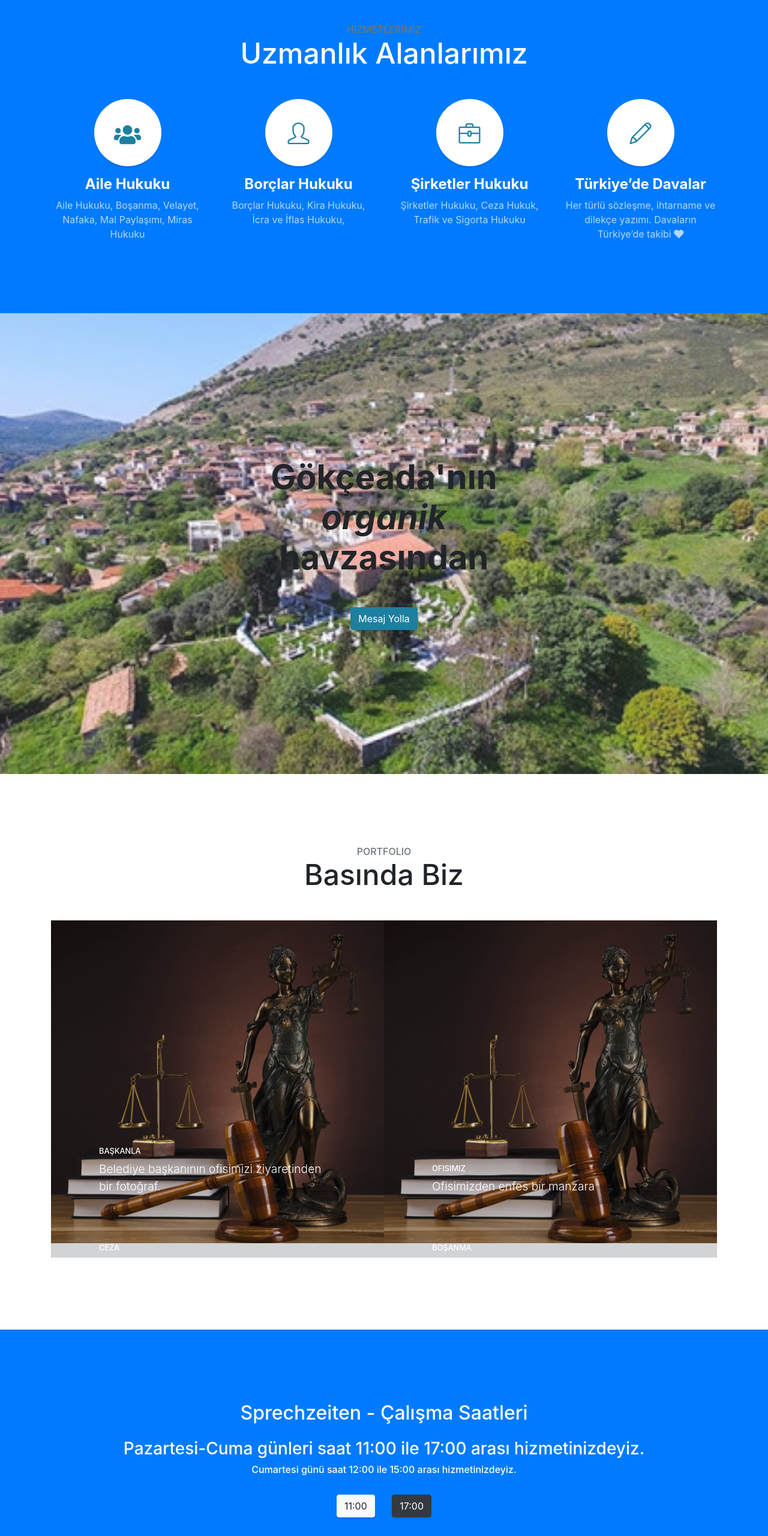
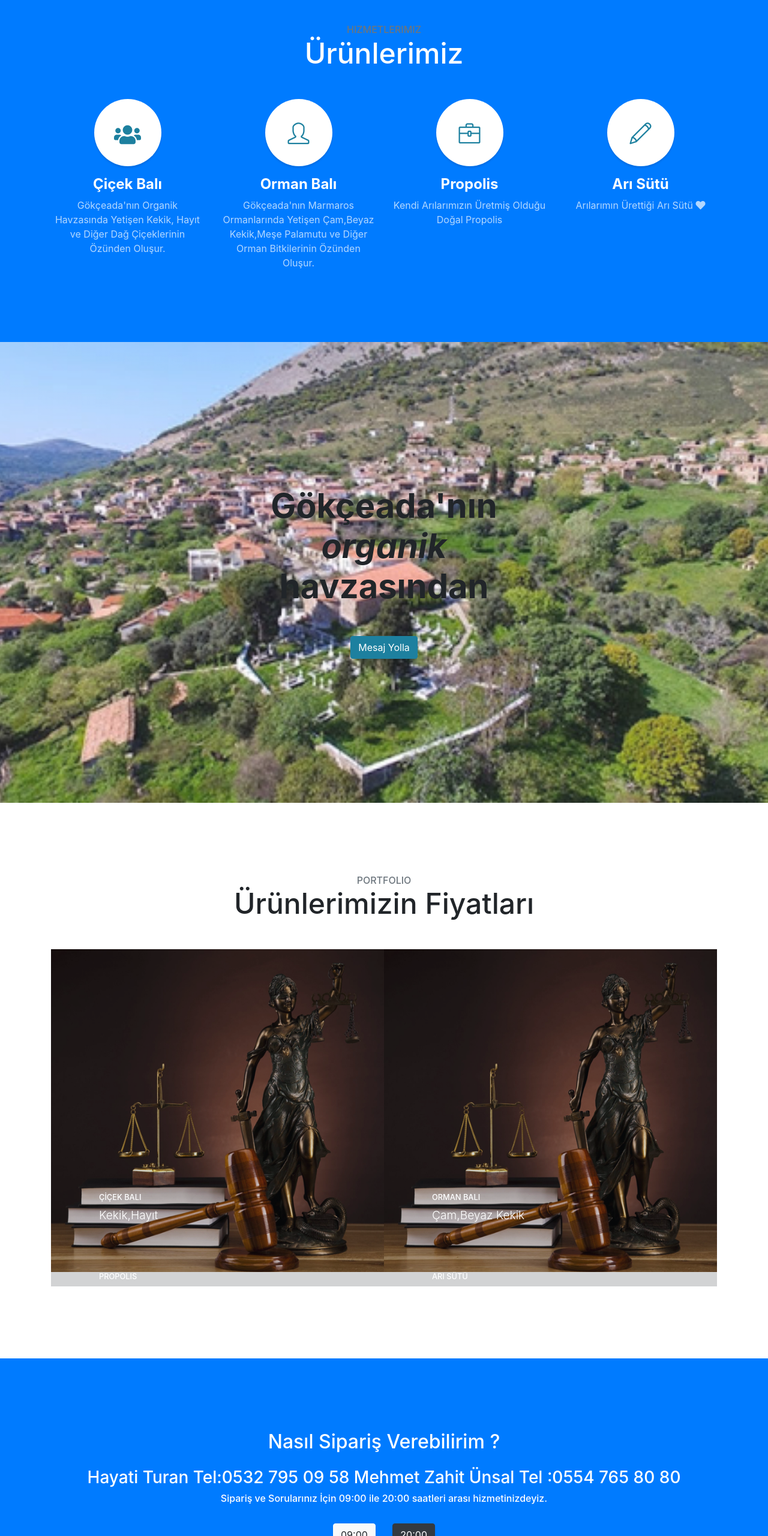
Before and after one commit to gokcebal/gokcebal.com, a website with bundled scripts: page index.html in a window 1280 px wide. Shown: the part 1432-3992 px from the top of the page at 60% size. Built offline with nearby package versions, Linux system fonts and the light colour scheme; files whose address does not match are found by name.

Commit message:
Update index.html

```diff
--- a/index.html
+++ b/index.html
@@ -102,7 +102,7 @@
     <div class="container">
       <div class="content-section-heading">
         <h3 class="text-secondary mb-0">Hizmetlerimiz</h3>
-        <h2 class="mb-5">Uzmanlık Alanlarımız</h2>
+        <h2 class="mb-5">Ürünlerimiz</h2>
       </div>
       <div class="row">
         <div class="col-lg-3 col-md-6 mb-5 mb-lg-0">
@@ -110,36 +110,36 @@
             <i class="fas fa-users"></i>
           </span>
           <h4>
-            <strong>Aile Hukuku</strong>
+            <strong>Çiçek Balı</strong>
           </h4>
-          <p class="text-faded mb-0">Aile Hukuku, Boşanma, Velayet, Nafaka, Mal Paylaşımı, Miras Hukuku</p>
+          <p class="text-faded mb-0">Gökçeada'nın Organik Havzasında Yetişen Kekik, Hayıt ve Diğer Dağ Çiçeklerinin Özünden Oluşur.</p>
         </div>
         <div class="col-lg-3 col-md-6 mb-5 mb-lg-0">
           <span class="service-icon rounded-circle mx-auto mb-3">
             <i class="icon-user"></i>
           </span>
           <h4>
-            <strong>Borçlar Hukuku</strong>
+            <strong>Orman Balı</strong>
           </h4>
-          <p class="text-faded mb-0">Borçlar Hukuku, Kira Hukuku, İcra ve İflas Hukuku, </p>
+          <p class="text-faded mb-0">Gökçeada'nın Marmaros Ormanlarında Yetişen Çam,Beyaz Kekik,Meşe Palamutu ve Diğer Orman Bitkilerinin Özünden Oluşur. </p>
         </div>
         <div class="col-lg-3 col-md-6 mb-5 mb-md-0">
           <span class="service-icon rounded-circle mx-auto mb-3">
             <i class="icon-briefcase"></i>
           </span>
           <h4>
-            <strong>Şirketler Hukuku</strong>
+            <strong>Propolis</strong>
           </h4>
-          <p class="text-faded mb-0">Şirketler Hukuku, Ceza Hukuk, Trafik ve Sigorta Hukuku</p>
+          <p class="text-faded mb-0">Kendi Arılarımızın Üretmiş Olduğu Doğal Propolis </p>
         </div>
         <div class="col-lg-3 col-md-6">
           <span class="service-icon rounded-circle mx-auto mb-3">
             <i class="icon-pencil"></i>
           </span>
           <h4>
-            <strong>Türkiye’de Davalar</strong>
+            <strong>Arı Sütü</strong>
           </h4>
-          <p class="text-faded mb-0">Her türlü sözleşme, ihtarname ve dilekçe yazımı. Davaların Türkiye’de takibi
+          <p class="text-faded mb-0">Arılarımın Ürettiği Arı Sütü
             <i class="fas fa-heart"></i> </p>
         </div>
       </div>
@@ -161,15 +161,15 @@
     <div class="container">
       <div class="content-section-heading text-center">
         <h3 class="text-secondary mb-0">Portfolio</h3>
-        <h2 class="mb-5">Basında Biz</h2>
+        <h2 class="mb-5">Ürünlerimizin Fiyatları</h2>
       </div>
       <div class="row no-gutters">
         <div class="col-lg-6">
           <a class="portfolio-item" href="#">
             <span class="caption">
               <span class="caption-content">
-                <h2>Başkanla</h2>
-                <p class="mb-0">Belediye başkanının ofisimizi ziyaretinden bir fotoğraf.</p>
+                <h2>ÇİÇEK BALI</h2>
+                <p class="mb-0">Kekik,Hayıt</p>
               </span>
             </span>
             <img class="img-fluid" src="img/portfolio-1.jpg" alt="">
@@ -179,8 +179,8 @@
           <a class="portfolio-item" href="#">
             <span class="caption">
               <span class="caption-content">
-                <h2>Ofisimiz</h2>
-                <p class="mb-0">Ofisimizden enfes bir manzara</p>
+                <h2>Orman Balı</h2>
+                <p class="mb-0">Çam,Beyaz Kekik</p>
               </span>
             </span>
             <img class="img-fluid" src="img/portfolio-2.jpg" alt="">
@@ -190,8 +190,8 @@
           <a class="portfolio-item" href="#">
             <span class="caption">
               <span class="caption-content">
-                <h2>Ceza</h2>
-                <p class="mb-0">Ağır Ceza'da görülen davadan bir fotoğraf!</p>
+                <h2>Propolis</h2>
+                <p class="mb-0">Doğal Antibiyotik</p>
               </span>
             </span>
             <img class="img-fluid" src="img/portfolio-3.jpg" alt="">
@@ -201,8 +201,8 @@
           <a class="portfolio-item" href="#">
             <span class="caption">
               <span class="caption-content">
-                <h2>Boşanma</h2>
-                <p class="mb-0">Başarı ile sonuçlandırdığımız boşanma davasından bir fotoğraf!</p>
+                <h2>Arı Sütü</h2>
+                <p class="mb-0">Hücre Yenilenmesini Hızlandırı</p>
               </span>
             </span>
             <img class="img-fluid" src="img/portfolio-4.jpg" alt="">
@@ -215,12 +215,12 @@
   <!-- Call to Action -->
   <section id="calisma" class="content-section bg-primary text-white">
     <div class="container text-center">
-      <h2 class="mb-4">Sprechzeiten - Çalışma Saatleri</h2>
-      <h3>Pazartesi-Cuma günleri saat 11:00 ile 17:00 arası hizmetinizdeyiz.</h3>
-      <h6>Cumartesi günü saat 12:00 ile 15:00 arası hizmetinizdeyiz.</h6>
+      <h2 class="mb-4">Nasıl Sipariş Verebilirim ?</h2>
+      <h3>Hayati Turan Tel:0532 795 09 58 Mehmet Zahit Ünsal Tel :0554 765 80 80</h3>
+      <h6>Sipariş ve Sorularınız İçin 09:00 ile 20:00 saatleri arası hizmetinizdeyiz.</h6>
       <br/>
-      <a href="#calisma" class="btn btn-xl btn-light mr-4">11:00</a>
-      <a href="#calisma" class="btn btn-xl btn-dark">17:00</a>
+      <a href="#calisma" class="btn btn-xl btn-light mr-4">09:00</a>
+      <a href="#calisma" class="btn btn-xl btn-dark">20:00</a>
     </div>
   </section>
 
@@ -229,7 +229,7 @@
     <iframe width="100%" height="100%" frameborder="0" scrolling="no" marginheight="0" marginwidth="0" src="https://maps.google.com/maps?q=Karl-Marx-Stra%C3%9Fe%2082%2C%20Bezirk%20Neuk%C3%B6lln%2012043%2C%20Berlin%2C%20Deutschland&t=&z=15&ie=UTF8&iwloc=&output=embed"></iframe>
     <br />
     <small>
-      <a href="https://maps.google.com/maps?q=Karl-Marx-Stra%C3%9Fe%2082%2C%20Bezirk%20Neuk%C3%B6lln%2012043%2C%20Berlin%2C%20Deutschland&t=&z=15&ie=UTF8&iwloc=&output=embed"></a>
+      <a href="https://www.google.com/maps/place/G%C3%B6k%C3%A7eada,+%C3%87anakkale/@40.1970429,25.8999009,15.25z/data=!4m5!3m4!1s0x14b1ccfc636f57bf:0x54386839adc761c3!8m2!3d40.194005!4d25.904718"></a>
     </small>
   </section>
 
@@ -238,11 +238,11 @@
     <div class="container">
 
         <h4><strong>GÖKÇEADA Bal Çiftliği</strong></h4>
-        <p>Karl-Marx-Straße 82, 12043,<br>Berlin / Almanya</p>
+        <p>Gökçeada,<br>Çanakkale / Türkiye</p>
         <ul class="list-unstyled">
-            <li><i class="fas fa-phone"></i> +49 (0) 30 8 87 18 25-0 </li>
-            <li><i class="fas fa-fax"></i> +49 (0) 30 8 87 18 25-79 </li>
-            <li><i class="far fa-envelope"></i> <a href="mailto:info@kanzleiozak.com">info@kanzleiozak.com</a></li>
+            <li><i class="fas fa-phone"></i> +90 (0) 532 795 09 58  </li>
+            <li><i class="fas fa-fax"></i> +49 (0) 0554 765 80 80 </li>
+            <li><i class="far fa-envelope"></i> <a href="mailto:iletisim@gokcebal.com">iletisimo@gokcebal.com</a></li>
         </ul>
         <br>
 
```
